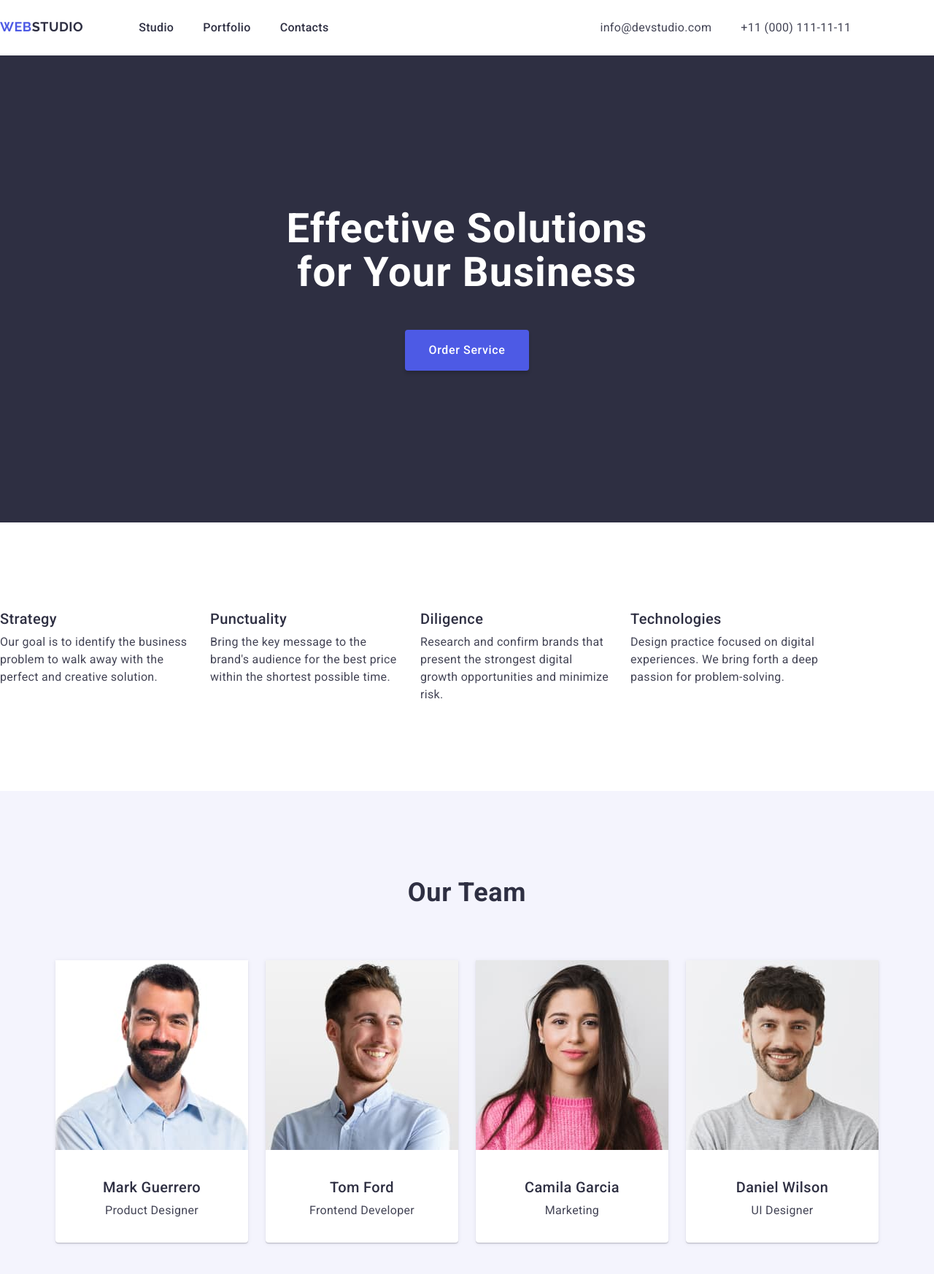
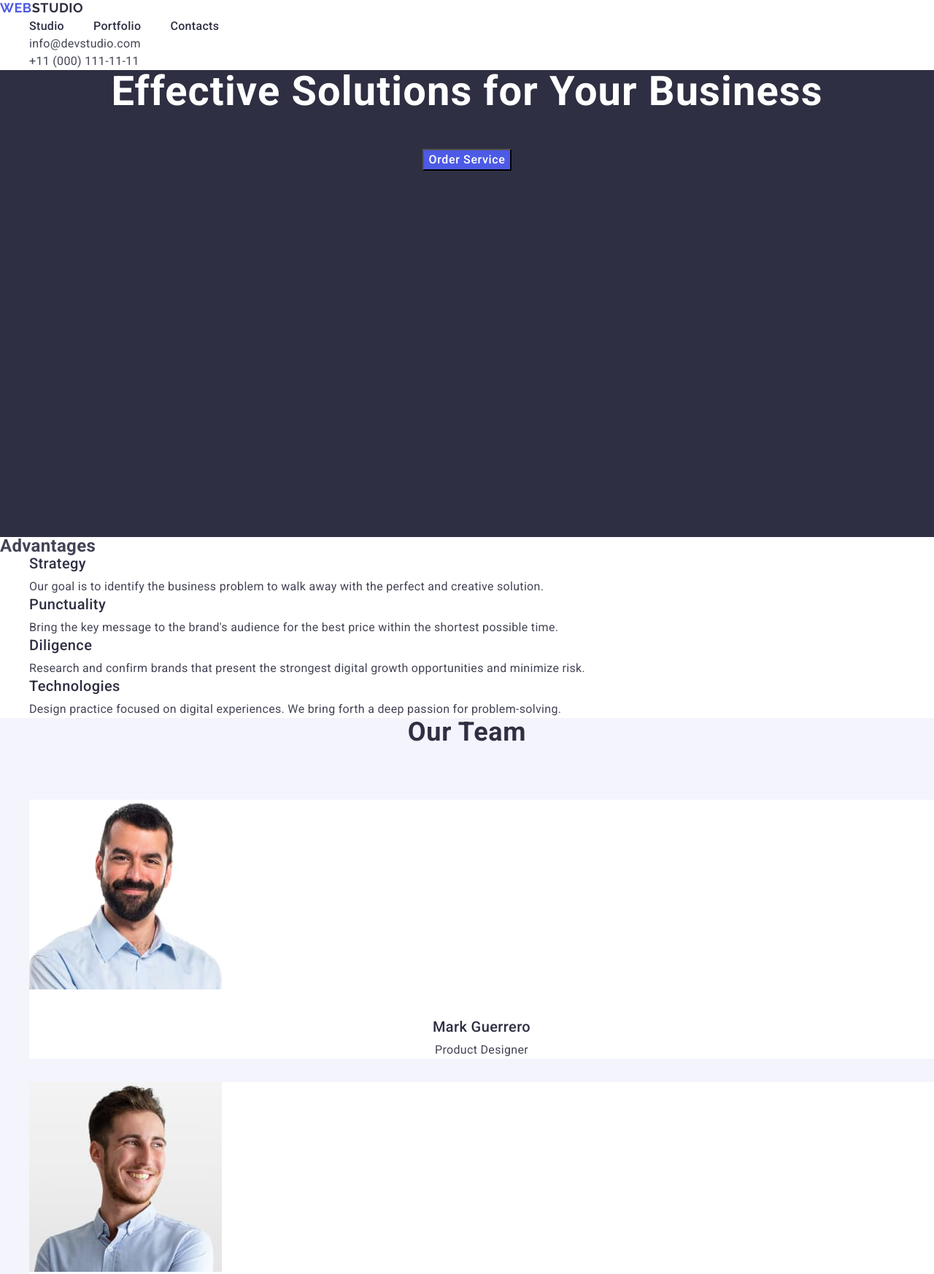
Before and after one commit to polaris-on/goit-markup-hw-02, a plain HTML site: page index.html in a window 1280 px wide. Shown: the top 1746 px of the page at 73% size. Drawn offline with nearby package versions, Linux system fonts and the light colour scheme; files whose address does not match are found by name.

Commit message:
Fourth iteration

```diff
--- a/css/style.css
+++ b/css/style.css
@@ -1,9 +1,9 @@
 *,
 *::after,
 *::before {
-    box-sizing: border-box;
+    /* box-sizing: border-box; */
     margin: 0;
-    padding: 0;
+    /* padding: 0; */
 }
 a {
     color: inherit;
@@ -29,15 +29,15 @@ ul {
 /* Main styles */
 
 .header {
-    display: flex;
+    /* display: flex; */
 
-    width: 100%;
-    padding: 26px 0;
+    /* width: 100%;
+    padding: 26px 0; */
 
     background-color: #ffffff;
 }
 .header-nav {
-    display: flex;
+    /* display: flex; */
 }
 .logo {
     margin-right: 76px;
@@ -76,7 +76,7 @@ ul {
     font-style: normal;
 }
 .header-contacts ul {
-    display: flex;
+    /* display: flex; */
     line-height: 150%;
     letter-spacing: 0.32px;
 }
@@ -88,17 +88,17 @@ ul {
     color: #404BBF;
 }
 .hero {
-    display: flex;
+    /* display: flex;
     flex-direction: column;
     justify-content: center;
-    align-items: center;
+    align-items: center; */
 
     text-align: center;
     min-height: 80vh;
     background-color: #2E2F42;
 }
 .hero-title {
-    max-width: 500px;
+    /* max-width: 500px; */
     margin-bottom: 48px;
 
     font-size: 56px;
@@ -109,11 +109,11 @@ ul {
     color: #ffffff;
 }
 .hero-button {
-    padding: 16px 32px;
-    border-radius: 4px;
-    border: none;
+    /* padding: 16px 32px;
+    border-radius: 4px; */
+    /* border: none; */
     background: #4D5AE5;
-    box-shadow: 0px 4px 4px 0px rgba(0, 0, 0, 0.15);
+    /* box-shadow: 0px 4px 4px 0px rgba(0, 0, 0, 0.15); */
     cursor: pointer;
 
     color: #ffffff;
@@ -127,23 +127,23 @@ ul {
     background-color: #404BBF;
 }
 .advantages {
-    padding: 120px 0;
+    /* padding: 120px 0; */
 
     background-color: #ffffff;
 }
 .advantages-title {
-    position: absolute;
-    clip: rect(0 0 0 0);
+    /* position: absolute; */
+    /* clip: rect(0 0 0 0);
     width: 1px;
     height: 1px;
-    margin: -1px;
+    margin: -1px; */
 }
 .advantages-items{
-    display: flex;
-    column-gap: 24px;
+    /* display: flex;
+    column-gap: 24px; */
 }
 .advantages-item {
-    max-width: 264px;
+    /* max-width: 264px; */
 }
 .advantage-title{
     color: #2E2F42;
@@ -159,7 +159,7 @@ ul {
     letter-spacing: 0.32px;
 }
 .team {
-    padding: 120px 0;
+    /* padding: 120px 0; */
     background-color: #F4F4FD;
 }
 .team-title {
@@ -175,15 +175,15 @@ ul {
     color: #2E2F42;
 }
 .team-list {
-    display: flex;
+    /* display: flex;
     justify-content: center;
-    gap: 24px;
+    gap: 24px; */
 }
 .team-member {
-    width: 264px;
-    border-radius: 0px 0px 4px 4px;
+    /* width: 264px;
+    border-radius: 0px 0px 4px 4px; */
     background: #ffffff;
-    box-shadow: 0px 2px 1px 0px rgba(46, 47, 66, 0.08), 0px 1px 1px 0px rgba(46, 47, 66, 0.16), 0px 1px 6px 0px rgba(46, 47, 66, 0.08);
+    /* box-shadow: 0px 2px 1px 0px rgba(46, 47, 66, 0.08), 0px 1px 1px 0px rgba(46, 47, 66, 0.16), 0px 1px 6px 0px rgba(46, 47, 66, 0.08); */
 }
 .team-photo {
     margin-bottom: 32px;
@@ -209,11 +209,11 @@ ul {
     letter-spacing: 0.32px;
 }
 .portfolio {
-    display: flex;
+    /* display: flex;
     flex-direction: column;
     justify-content: center;
     align-items: center;
-    padding: 120px 0;
+    padding: 120px 0; */
 
     background-color: #ffffff;
 }
@@ -228,29 +228,29 @@ ul {
     text-transform: capitalize;
 }
 .portfolio-list {
-    display: grid;
+    /* display: grid;
     grid-template: 1fr 1fr / repeat(3, 360px);
     grid-gap: 48px 24px;
     align-self: center;
-    justify-self: center;
+    justify-self: center; */
 }
 .portfolio-card {
-    width: 360px;
+    /* width: 360px; */
 
 }
 .card {
-    padding-bottom: 32px;
+    /* padding-bottom: 32px; */
 
-    border: 1px solid #E7E9FC;
+    /* border: 1px solid #E7E9FC; */
     background: #FFF;
     cursor: pointer;
 }
 .card:hover{
-    border: 1px solid #F4F4FD;
-    box-shadow: 0px 2px 1px 0px rgba(46, 47, 66, 0.08), 0px 1px 1px 0px rgba(46, 47, 66, 0.16), 0px 1px 6px 0px rgba(46, 47, 66, 0.08);
+    /* border: 1px solid #F4F4FD; */
+    /* box-shadow: 0px 2px 1px 0px rgba(46, 47, 66, 0.08), 0px 1px 1px 0px rgba(46, 47, 66, 0.16), 0px 1px 6px 0px rgba(46, 47, 66, 0.08); */
 }
 .card-image {
-    padding-bottom: 32px;
+    /* padding-bottom: 32px; */
 }
 .card-title {
     margin: 0 16px 8px 16px;
@@ -263,7 +263,7 @@ ul {
     letter-spacing: 0.4px;
 }
 .card-category {
-    padding: 0 16px;
+    /* padding: 0 16px; */
 
     color: #434455;
 
@@ -271,12 +271,12 @@ ul {
     letter-spacing: 0.32px;
 }
 .footer {
-    padding: 100px 0;
+    /* padding: 100px 0; */
 
     background-color: #2E2F42;
 }
 .footer-logo {
-    display: inline-block;
+    /* display: inline-block; */
     margin-bottom: 18px;
 
     color: #4d5ae5;
@@ -291,7 +291,7 @@ ul {
     color: #f4f4fd;
 }
 .footer-text {
-    width: 264px;
+    /* width: 264px; */
 
     color: #F4F4FD;
 
```
